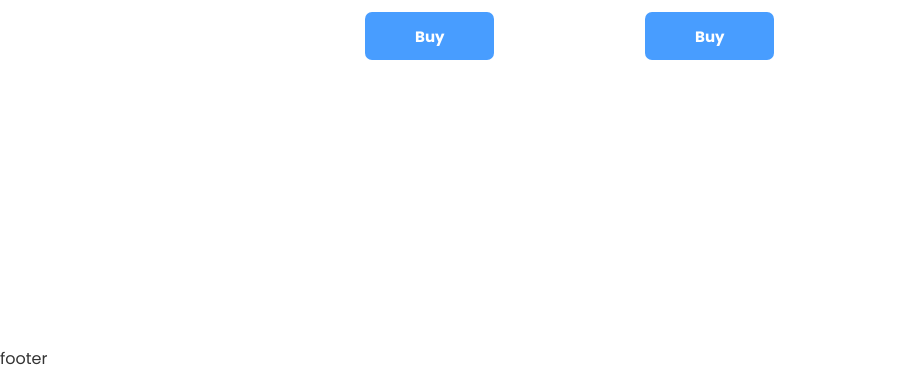
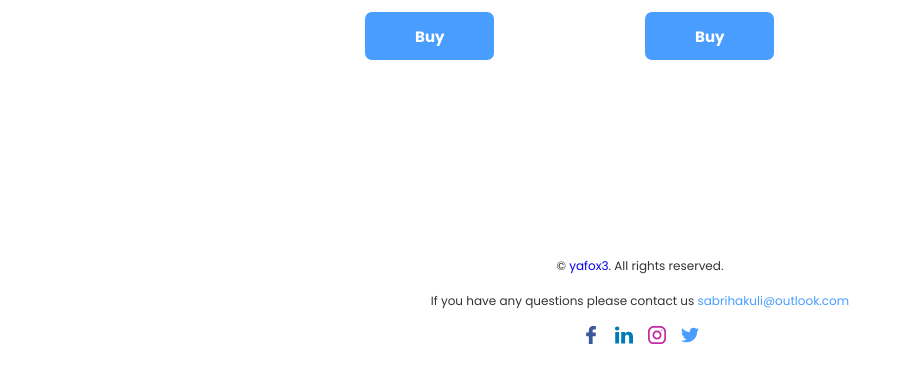
Before and after one commit to yafox3/html-layouts, a plain HTML site: page WB-plugins/index.html in a window 1280 px wide. Shown: the part 429-800 px from the top of the page, without its empty margins (0-911 px from the left). Drawn offline with Linux system fonts and the light colour scheme.

Commit message:
made a footer and adaptive

```diff
--- a/WB-plugins/index.html
+++ b/WB-plugins/index.html
@@ -94,7 +94,20 @@
 				</section>
 			</main>
 
-			<footer class="footer">footer</footer>
+			<footer class="footer">
+				<div class="container">
+					<div class="footer__inner">
+						<div class="footer__copyright">&copy; <a href="https://github.com/yafox3" target="_blank">yafox3</a>. All rights reserved.</div>
+						<div class="footer__contact">If you have any questions please contact us <a href="mailto:sabrihakuli@outlook.com">sabrihakuli@outlook.com</a></div>
+						<div class="footer__social">
+							<a href="#"><img src="./assets/icons/facebook.svg" alt="facebook"></a>
+							<a href="#"><img src="./assets/icons/linkedin.svg" alt="linkedin"></a>
+							<a href="#"><img src="./assets/icons/instagram.svg" alt="instagram"></a>
+							<a href="#"><img src="./assets/icons/twitter.svg" alt="twitter"></a>
+						</div>
+					</div>
+				</div>
+			</footer>
 		</div>
 	</body>
 </html>
--- a/WB-plugins/scss/style.scss
+++ b/WB-plugins/scss/style.scss
@@ -18,7 +18,7 @@
 
 // PLUGINS
 .plugins {
-	margin-bottom: 25px;
+	margin-bottom: 60px;
 
 	&__title {
 		margin-bottom: 15px;
@@ -68,3 +68,31 @@
 	}
 
 }
+
+// FOOTER
+.footer {
+	margin-bottom: 25px;
+	&__inner {
+		display: flex;
+		flex-direction: column;
+		align-items: center;
+		justify-content: center;
+		gap: 15px;
+		font-size: 12px;
+		line-height: 166.667%;
+	}
+	&__copyright {
+		color: inherit;
+	}
+	&__contact {
+		a {
+			color: $blue;
+		}
+	}
+	&__social {
+		display: flex;
+		align-items: center;
+		justify-content: center;
+		gap: 15px;
+	}
+}
```
Also changed, not shown: WB-plugins/assets/icons/facebook.svg (added), WB-plugins/assets/icons/instagram.svg (added), WB-plugins/assets/icons/linkedin.svg (added), WB-plugins/assets/icons/twitter.svg (added), WB-plugins/css/style.css, 1 other file.
